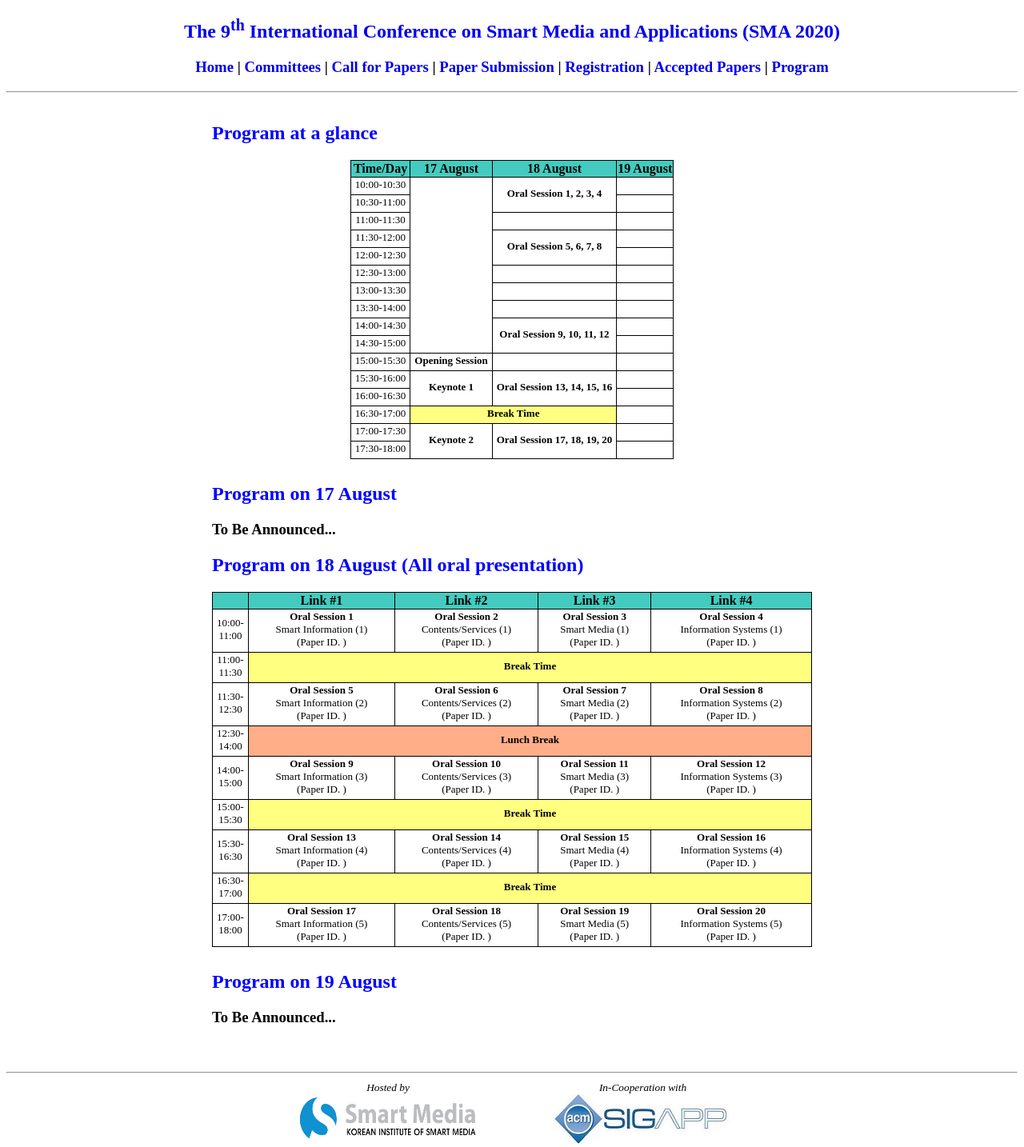
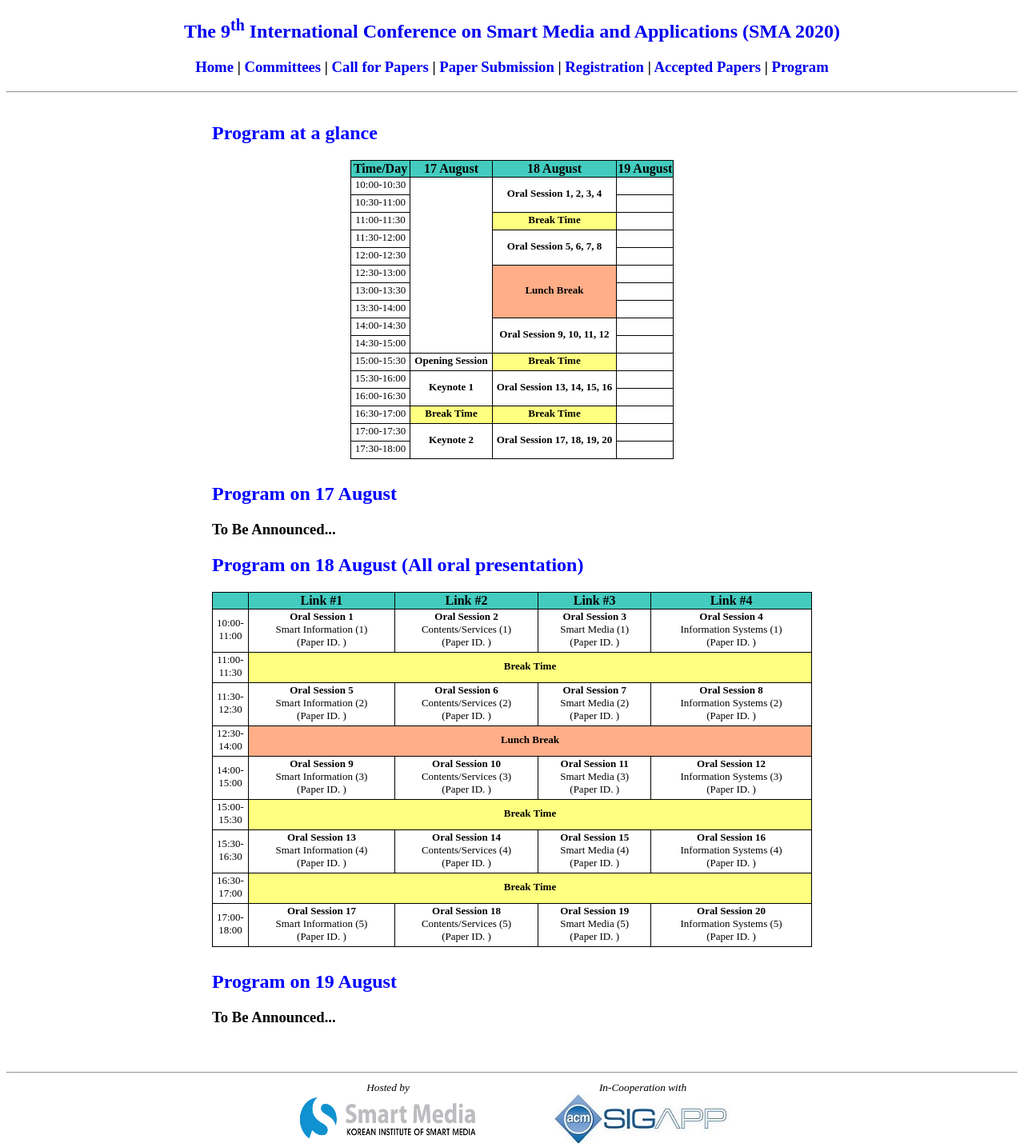
Before and after one commit to icea-conf/sma-2020.github.io, a Jekyll site: the page built from program/index.html, in a window 1280 px wide. Shown: the whole page at 80% size. Built offline with Jekyll 4.4.1, drawn with Linux system fonts in a browser that asks for light colours.

Commit message:
Update index.html

```diff
--- a/program/index.html
+++ b/program/index.html
@@ -46,7 +46,8 @@ title: SMA 2020
                               <td class="tcontent3">
                                    11:00-11:30
                               </td>
-                              <td class="tcontent3">
+                              <td class="tcontent5">
+                                   <b>Break Time<b>
                               </td>
                               <td class="tcontent3">
                               </td>
@@ -72,7 +73,8 @@ title: SMA 2020
                               <td class="tcontent3">
                                    12:30-13:00
                               </td>
-                              <td class="tcontent3">
+                              <td class="tcontent6" rowspan="3">
+                                   <b>Lunch Break<b>
                               </td>
                               <td class="tcontent3">
                               </td>
@@ -83,14 +85,10 @@ title: SMA 2020
                               </td>
                               <td class="tcontent3">
                               </td>
-                              <td class="tcontent3">
-                              </td>
                          </tr>
                          <tr>
                               <td class="tcontent3">
                                    13:30-14:00
-                              </td>
-                              <td class="tcontent3">
                               </td>
                               <td class="tcontent3">
                               </td>
@@ -119,7 +117,8 @@ title: SMA 2020
                               <td class="tcontent3">
                                    <b>Opening Session</b>
                               </td>
-                              <td class="tcontent3">
+                              <td class="tcontent5">
+                                   <b>Break Time<b>
                               </td>
                               <td class="tcontent3">
                               </td>
@@ -148,7 +147,10 @@ title: SMA 2020
                               <td class="tcontent3">
                                    16:30-17:00
                               </td>
-                              <td class="tcontent5" colspan="2">
+                              <td class="tcontent5">
+                                   <b>Break Time<b>
+                              </td>
+                              <td class="tcontent5">
                                    <b>Break Time<b>
                               </td>
                               <td class="tcontent3">
```
